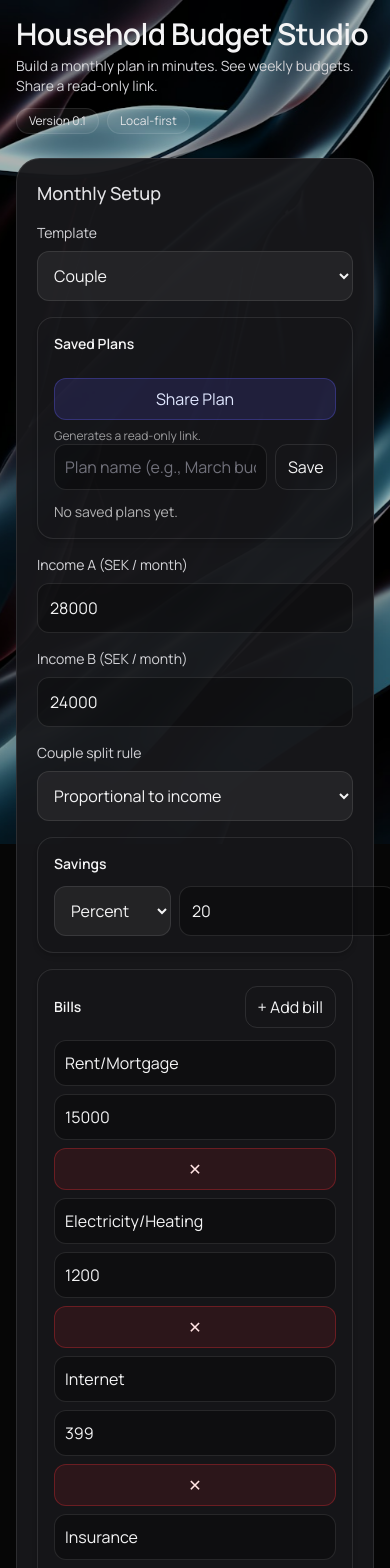
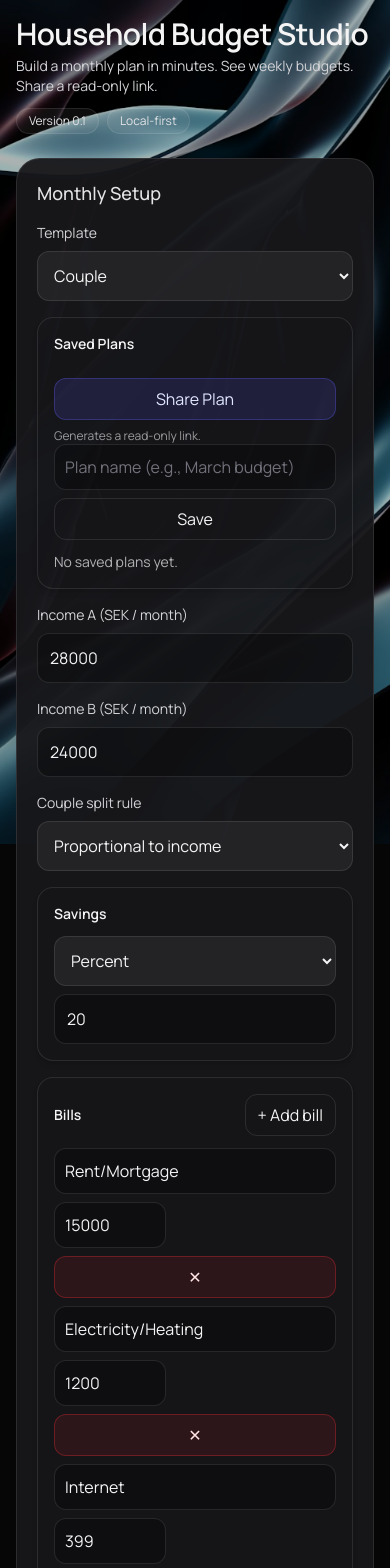
Before and after one commit to Codeby-Lucy/household_budget_studio, a Next.js app: page / in a window 390 px wide. Shown: the top 1568 px of the page. Built offline with nearby package versions, Linux system fonts and the light colour scheme.

Commit message:
Config mobile scaling buttons

```diff
--- a/src/app/page.tsx
+++ b/src/app/page.tsx
@@ -42,7 +42,8 @@ const inputBase =
 const inputFull = `w-full p-3 ${inputBase}`;
 const inputSmall = `p-2.5 ${inputBase}`;
 
-const inputCompact = `w-full sm:w-32 p-2.5 ${inputBase}`;
+const inputCompact =
+  "w-28 sm:w-32 shrink-0 p-2.5 " + inputBase;
 
 const buttonBase =
   "rounded-xl border border-white/10 px-3 py-2 hover:bg-white/5 focus:outline-none focus:ring-2 focus:ring-white/20";
@@ -274,7 +275,7 @@ export default function Home() {
   return (
     <main className="relative min-h-screen text-zinc-100 overflow-x-hidden">
       <div
-        className="fixed inset-0 -z-20 bg-cover bg-center"
+        className="fixed inset-0 -z-20 bg-cover bg-center bg-no-repeat"
         style={{ backgroundImage: "url('/background_image.jpg')" }}
       />
 
@@ -301,7 +302,7 @@ export default function Home() {
           </div>
         </div>
 
-        <div className="mt-6 grid gap-4 md:grid-cols-2 items-start">
+        <div className="mt-6 grid gap-4 grid-cols-1 md:grid-cols-2 items-start">
           {/* Inputs */}
           <section className={`${panel} min-w-0`}>
             <h2 className="text-lg font-medium mb-4 text-zinc-200">Monthly Setup</h2>
@@ -334,7 +335,7 @@ export default function Home() {
                   Generates a read-only link.
                 </p>
 
-                <div className="flex gap-2">
+                <div className="flex flex-col gap-2 sm:flex-row">
                   <input
                     value={planName}
                     onChange={(e) => setPlanName(e.target.value)}
@@ -343,7 +344,7 @@ export default function Home() {
                   />
                   <button
                     onClick={onSavePlan}
-                    className={buttonBase}
+                    className={`${buttonBase} sm:w-auto w-full`}
                   >
                     Save
                   </button>
@@ -418,7 +419,7 @@ export default function Home() {
               {/* Savings */}
               <div className={`mt-2 ${card}`}>
                 <div className="text-sm font-semibold mb-3">Savings</div>
-                <div className="flex gap-2">
+                <div className="flex flex-col gap-2 sm:flex-row">
                   <select
                     value={input.savings.mode}
                     onChange={(e) =>
@@ -434,7 +435,10 @@ export default function Home() {
                     type="number"
                     value={input.savings.value}
                     onChange={(e) =>
-                      setInput((prev) => ({ ...prev, savings: { ...prev.savings, value: num(e.target.value) } }))
+                      setInput((prev) => ({
+                        ...prev,
+                        savings: { ...prev.savings, value: num(e.target.value) },
+                      }))
                     }
                     className={`flex-1 ${inputBase} p-3`}
                   />
@@ -497,7 +501,7 @@ export default function Home() {
                 <div className="space-y-2">
                   {input.categories.map((c) => (
                     <div key={c.id} className="flex flex-col gap-1 rounded-lg border border-white/5 p-2">
-                      <div className="flex flex-col gap-2 sm:flex-row sm:items-center">
+                      <div className="flex flex-wrap gap-2 items-center">
                         <input
                           value={c.name}
                           onChange={(e) => updateCategory(c.id, { name: e.target.value })}
```
